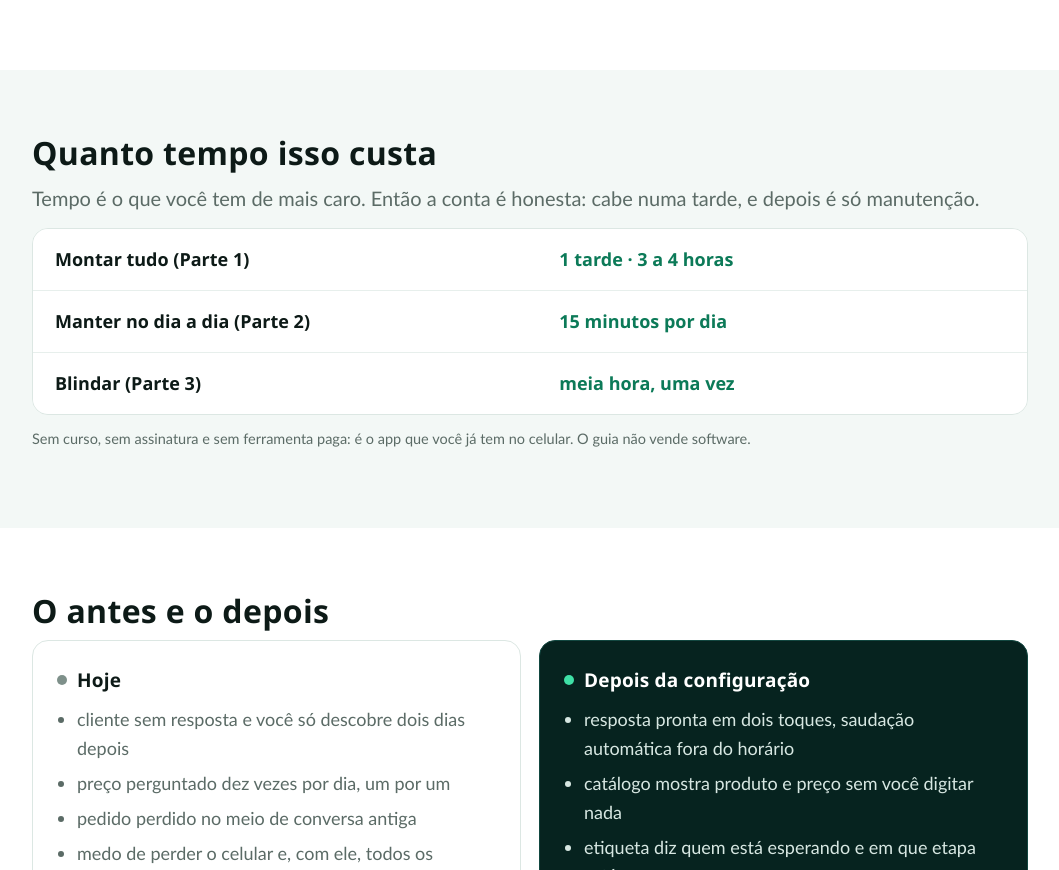
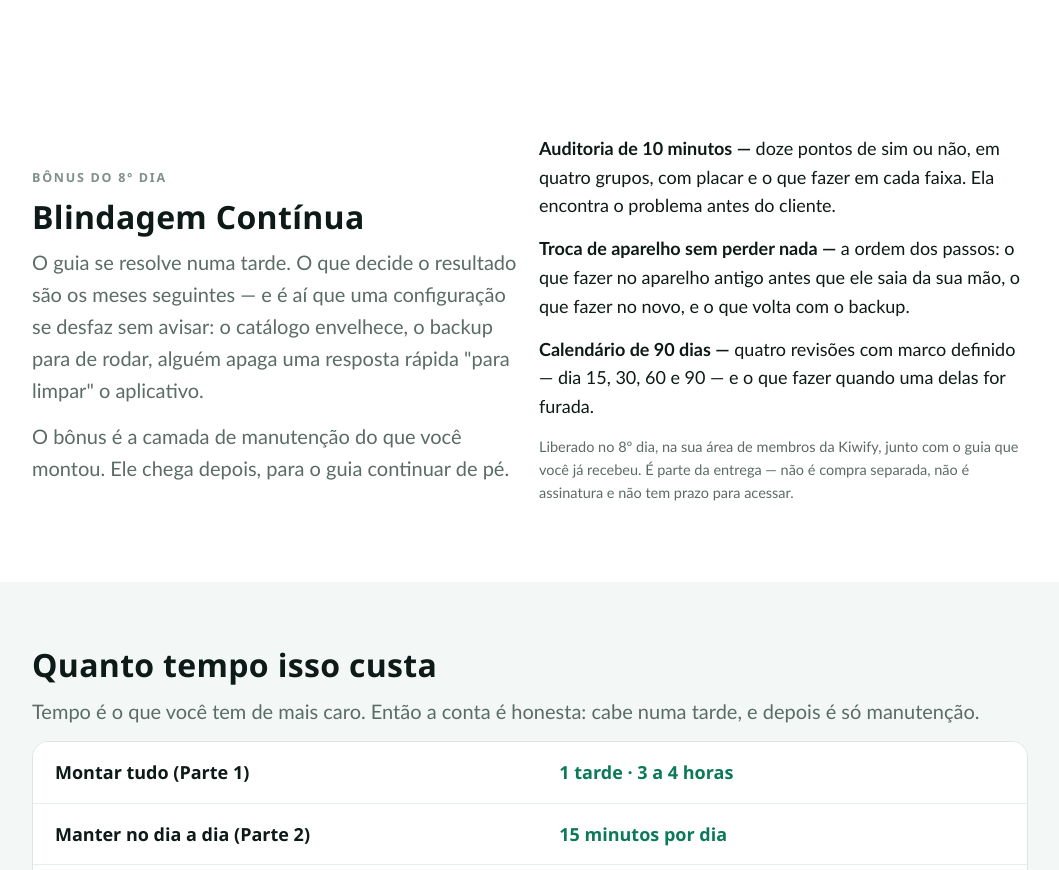
Before and after one commit to ysraelsts/site, a plain HTML site: page p/whatsapp-business-blindado/index.html in a window 1280 px wide. Shown: the part 3532-4402 px from the top of the page, without its empty margins (110-1169 px from the left). Drawn offline with Linux system fonts and the light colour scheme.

Commit message:
publica: whatsapp-business-blindado (https://stscorp.netlify.app/p/whatsapp-business-blindado/)

```diff
--- a/p/whatsapp-business-blindado/index.html
+++ b/p/whatsapp-business-blindado/index.html
@@ -300,6 +300,27 @@ s{opacity:.75}
   </div>
 </div></section>
 
+<section class="sec"><div class="wrap">
+  <div class="cards g2" style="align-items:center">
+    <div>
+      <p class="rot">Bônus do 8º dia</p>
+      <h2>Blindagem Contínua</h2>
+      <p class="lead">O guia se resolve numa tarde. O que decide o resultado são os
+      meses seguintes — e é aí que uma configuração se desfaz sem avisar: o catálogo
+      envelhece, o backup para de rodar, alguém apaga uma resposta rápida "para
+      limpar" o aplicativo.</p>
+      <p class="lead" style="margin-bottom:0">O bônus é a camada de manutenção do
+      que você montou. Ele chega depois, para o guia continuar de pé.</p>
+    </div>
+    <div>
+      <p><b>Auditoria de 10 minutos —</b> doze pontos de sim ou não, em quatro grupos, com placar e o que fazer em cada faixa. Ela encontra o problema antes do cliente.</p><p><b>Troca de aparelho sem perder nada —</b> a ordem dos passos: o que fazer no aparelho antigo antes que ele saia da sua mão, o que fazer no novo, e o que volta com o backup.</p><p><b>Calendário de 90 dias —</b> quatro revisões com marco definido — dia 15, 30, 60 e 90 — e o que fazer quando uma delas for furada.</p>
+      <p class="micro">Liberado no 8º dia, na sua área de membros da Kiwify, junto
+      com o guia que você já recebeu. É parte da entrega — não é compra separada,
+      não é assinatura e não tem prazo para acessar.</p>
+    </div>
+  </div>
+</div></section>
+
 <section class="sec folha"><div class="wrap">
   <h2>Quanto tempo isso custa</h2>
   <p class="lead">Tempo é o que você tem de mais caro. Então a conta é honesta: cabe numa
```
